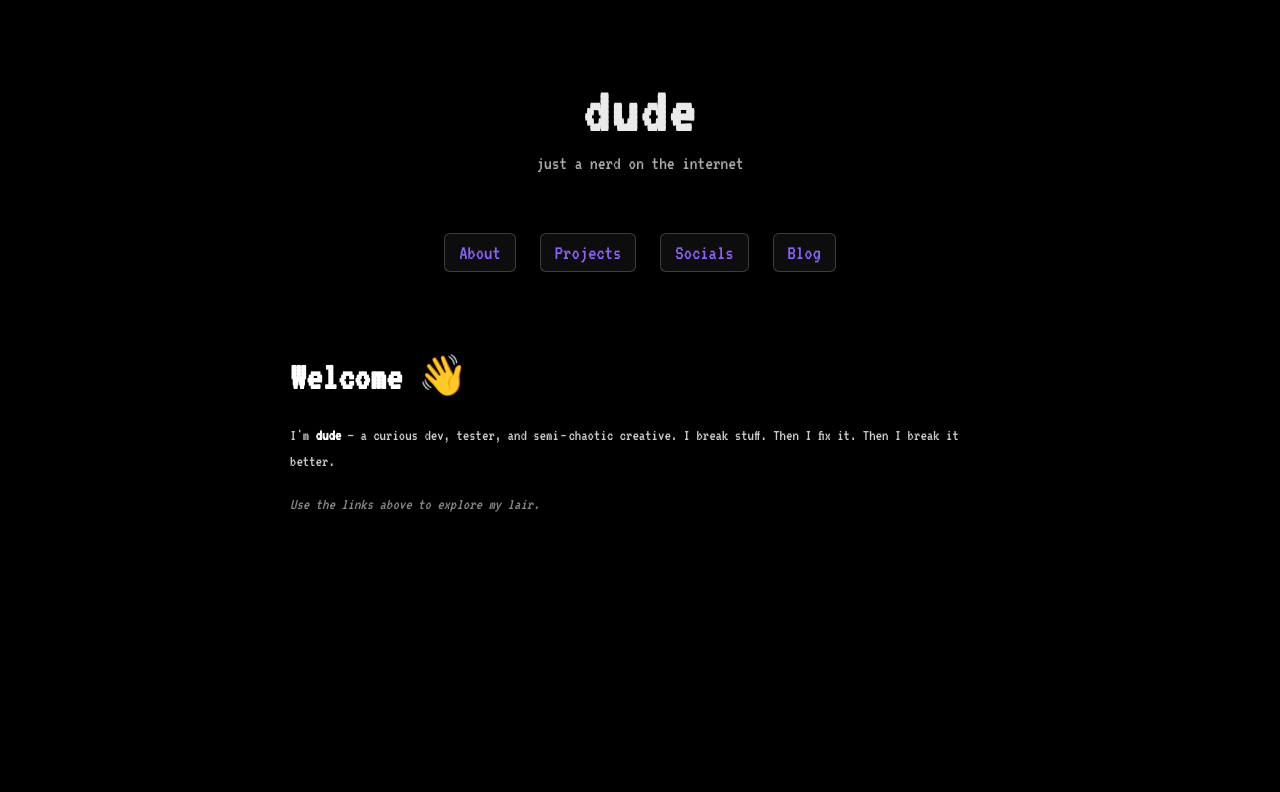
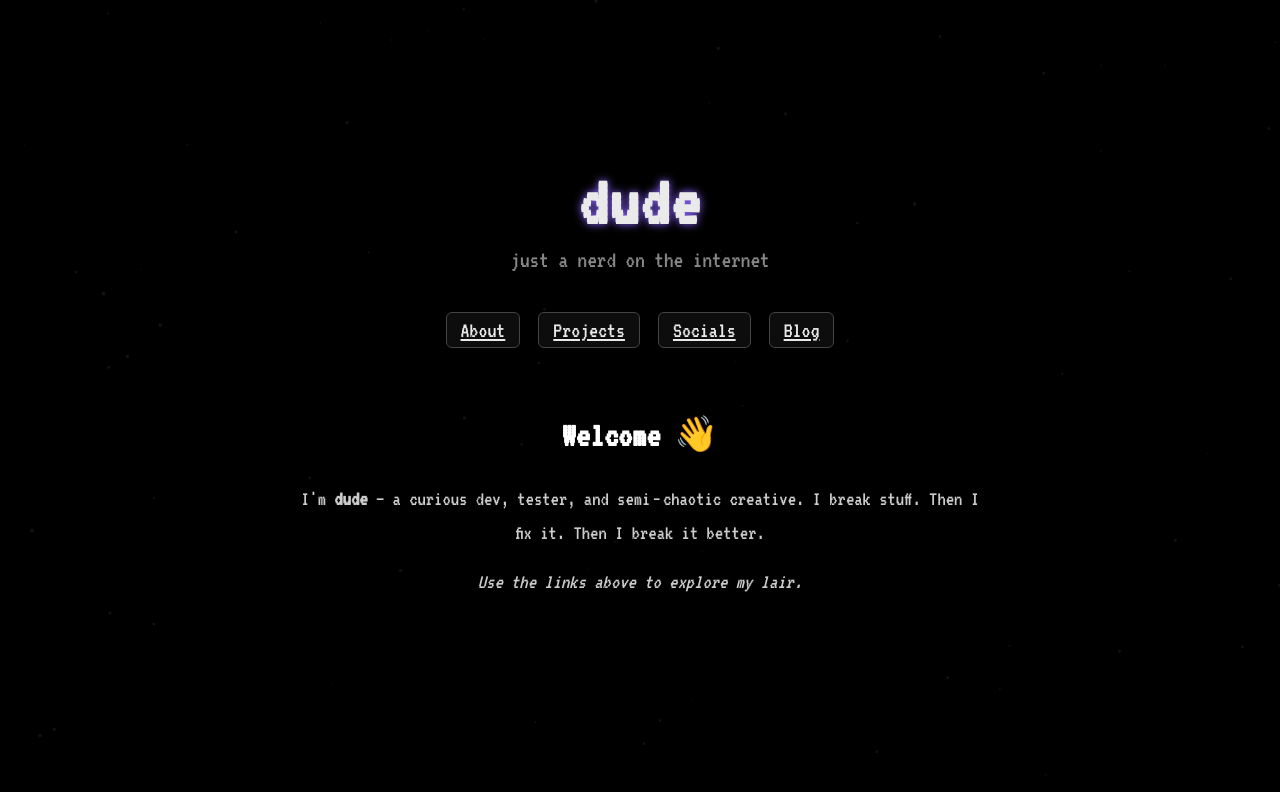
Before and after one commit to DudetxtDeveloper/dudetxtdeveloper.github.io, a plain HTML site: page index.html in a window 1280 px wide. Drawn offline with Linux system fonts and the light colour scheme.

Commit message:
Chatgpt my goat

```diff
--- a/index.html
+++ b/index.html
@@ -2,132 +2,146 @@
 <html lang="en">
 <head>
   <meta charset="UTF-8" />
-  <meta name="viewport" content="width=device-width, initial-scale=1" />
+  <meta name="viewport" content="width=device-width, initial-scale=1.0" />
   <title>dude — home</title>
-  <!-- Use similar font to enderman.ch (if you find what they use, replace) -->
   <link href="https://fonts.googleapis.com/css2?family=VT323&display=swap" rel="stylesheet" />
   <style>
-    /* Reset + basic setup */
     * {
-      margin: 0;
-      padding: 0;
-      box-sizing: border-box;
+      margin: 0; padding: 0; box-sizing: border-box;
     }
     html, body {
       height: 100%;
+      font-family: 'VT323', monospace;
       background: #000;
       color: #eaeaea;
-      font-family: 'VT323', monospace;
-      overflow-x: hidden;
-    }
-    a {
-      color: #8a63ff;
-      text-decoration: none;
-    }
-    a:hover {
-      text-decoration: underline;
+      overflow: hidden;
     }
 
-    /* Center content vertically + spacing like enderman.ch */
-    .main {
+    canvas#bg {
+      position: fixed;
+      top: 0; left: 0;
+      width: 100vw; height: 100vh;
+      z-index: 0;
+      pointer-events: none;
+    }
+
+    .container {
+      position: relative;
+      z-index: 1;
       display: flex;
       flex-direction: column;
       align-items: center;
-      width: 100%;
-      max-width: 800px;
-      margin: 0 auto;
-      padding: 80px 20px;
+      justify-content: center;
+      text-align: center;
+      min-height: 100vh;
+      padding: 60px 20px;
+      animation: fadeIn 1.2s ease;
     }
 
-    header {
-      text-align: center;
-      margin-bottom: 60px;
-      opacity: 0;
-      animation: fadeUp 0.8s ease-out forwards;
-    }
     header h1 {
-      font-size: 4rem;
-      letter-spacing: 3px;
+      font-size: 4.5rem;
+      letter-spacing: 2px;
+      text-shadow: 0 0 8px #8a63ff;
       margin-bottom: 10px;
     }
-    header .subtitle {
-      font-size: 1.2rem;
-      color: #aaaaaa;
+
+    header .tagline {
+      font-size: 1.5rem;
+      color: #888;
+      margin-bottom: 40px;
     }
 
     nav {
       display: flex;
-      gap: 24px;
-      margin-bottom: 80px;
-      opacity: 0;
-      animation: fadeUp 0.8s ease-out 0.3s forwards;
+      gap: 18px;
+      margin-bottom: 40px;
+      flex-wrap: wrap;
+      justify-content: center;
     }
+
     nav a {
-      font-size: 1.3rem;
-      padding: 8px 14px;
+      font-size: 1.4rem;
+      padding: 6px 14px;
+      border: 1px solid #444;
       border-radius: 6px;
-      border: 1px solid rgba(255,255,255,0.2);
       background: rgba(255,255,255,0.05);
-      transition: background 0.2s, transform 0.2s;
+      color: #eaeaea;
+      transition: all 0.2s ease;
     }
+
     nav a:hover {
-      background: rgba(255,255,255,0.12);
-      transform: translateY(-2px);
+      background: rgba(138,99,255,0.1);
+      color: #c9a8ff;
+      box-shadow: 0 0 8px #8a63ff80;
+      transform: translateY(-1px);
     }
 
     #content {
-      max-width: 700px;
-      text-align: left;
+      max-width: 720px;
+      padding: 20px;
+      font-size: 1.3rem;
+      line-height: 1.6;
+      transition: opacity 0.4s ease, transform 0.4s ease;
+    }
+
+    #content h2 {
+      font-size: 2.2rem;
+      margin-bottom: 18px;
+      color: #fff;
+    }
+
+    #content p {
+      color: #ccc;
+      margin-bottom: 16px;
+    }
+
+    a.inline {
+      color: #8a63ff;
+      text-decoration: none;
+    }
+    a.inline:hover {
+      text-decoration: underline;
+    }
+
+    .hide {
       opacity: 0;
       transform: translateY(20px);
-      transition: opacity 0.5s ease, transform 0.5s ease;
     }
-    #content.show {
+
+    .show {
       opacity: 1;
       transform: translateY(0);
     }
-    #content h2 {
-      font-size: 2.5rem;
-      margin-bottom: 24px;
-      color: #fff;
-    }
-    #content p {
-      margin-bottom: 18px;
-      line-height: 1.6;
-      color: #ccc;
-    }
-    #content strong {
-      color: #fff;
-    }
-    #content em {
-      color: #888;
+
+    @keyframes fadeIn {
+      from { opacity: 0; transform: scale(0.98); }
+      to   { opacity: 1; transform: scale(1); }
     }
 
-    /* Animation keyframes */
-    @keyframes fadeUp {
-      from {
-        opacity: 0;
-        transform: translateY(20px);
+    @media (max-width: 600px) {
+      header h1 {
+        font-size: 3rem;
       }
-      to {
-        opacity: 1;
-        transform: translateY(0);
+      nav a {
+        font-size: 1.2rem;
+        padding: 4px 10px;
       }
     }
   </style>
 </head>
 <body>
-  <div class="main">
+  <canvas id="bg"></canvas>
+  <div class="container">
     <header>
       <h1>dude</h1>
-      <div class="subtitle">just a nerd on the internet</div>
+      <div class="tagline">just a nerd on the internet</div>
     </header>
 
     <nav>
-      <a href="#" onclick="setContent('about'); return false;">About</a>
-      <a href="#" onclick="setContent('projects'); return false;">Projects</a>
-      <a href="#" onclick="setContent('socials'); return false;">Socials</a>
-      <a href="#" onclick="setContent('blog'); return false;">Blog</a>
+      <a href="#" onclick="switchContent('about')">About</a>
+      <a href="#" onclick="switchContent('projects')">Projects</a>
+      <a href="#" onclick="switchContent('socials')">Socials</a>
+      <a href="#" onclick="switchContent('blog')">Blog</a>
     </nav>
 
     <div id="content" class="show">
@@ -138,37 +152,82 @@
   </div>
 
   <script>
-    const contentMap = {
+    const content = {
       about: `
-        <h2>About</h2>
+        <h2>About Me</h2>
         <p>Hey, I’m <strong>dude</strong>. I build weird tools, test edge cases, and mess with tech just to see what breaks. It’s a lifestyle.</p>
-        <p>Thinking about what’s next, building side projects, maybe contributing, whatever feels right.</p>
+        <p>Always learning, always shipping. And sometimes disappearing into rabbit holes.</p>
       `,
       projects: `
         <h2>Projects</h2>
-        <p><strong>🧪 BreakThings.js</strong> — A test framework that reveals edge cases.</p>
-        <p><strong>🎮 GlitchEngine</strong> — Micro‑game engine built with fun chaos.</p>
-        <p><strong>🔍 Inspectr</strong> — Developer tools for peering under the hood.</p>
+        <p><strong>🧪 BreakThings.js</strong> — A framework for pushing your app to the edge.</p>
+        <p><strong>🎮 GlitchEngine</strong> — Minimal chaos-driven game engine.</p>
+        <p><strong>🔍 Inspectr</strong> — Tools for poking under the hood of anything web-based.</p>
       `,
       socials: `
         <h2>Socials</h2>
-        <p><a href="https://www.youtube.com/channel/UC3AIrkPjQYPjK5m5m0LwF6g" target="_blank" rel="noopener noreferrer">YouTube</a></p>
+        <p><a class="inline" href="https://www.youtube.com/channel/UC3AIrkPjQYPjK5m5m0LwF6g" target="_blank" rel="noopener">YouTube</a></p>
+        <p><a class="inline" href="https://github.com/" target="_blank">GitHub</a></p>
+        <p><a class="inline" href="https://twitter.com/" target="_blank">Twitter</a></p>
       `,
       blog: `
         <h2>Blog</h2>
-        <p>Maybe one day I'll maintain a blog. Could be ideas, experiments, or rants.</p>
+        <p>Maybe one day I’ll maintain a blog. Until then, this is a placeholder full of potential.</p>
+        <p>Expect experiments, breakdowns, weird tech, and digital chaos.</p>
       `
     };
 
-    function setContent(key) {
-      const c = document.getElementById('content');
-      // Hide then show with animation
-      c.classList.remove('show');
+    function switchContent(section) {
+      const el = document.getElementById('content');
+      el.classList.remove('show');
+      el.classList.add('hide');
       setTimeout(() => {
-        c.innerHTML = contentMap[key] || `<h2>404</h2><p>Nothing here…</p>`;
-        c.classList.add('show');
-      }, 200);
+        el.innerHTML = content[section] || '<h2>404</h2><p>Nothing to see here…</p>';
+        el.classList.remove('hide');
+        el.classList.add('show');
+      }, 250);
     }
+
+    // Background particles
+    const canvas = document.getElementById("bg");
+    const ctx = canvas.getContext("2d");
+    let particles = [];
+
+    function resizeCanvas() {
+      canvas.width = window.innerWidth;
+      canvas.height = window.innerHeight;
+    }
+
+    window.addEventListener("resize", resizeCanvas);
+    resizeCanvas();
+
+    function createParticles() {
+      particles = Array.from({ length: 70 }, () => ({
+        x: Math.random() * canvas.width,
+        y: Math.random() * canvas.height,
+        vx: (Math.random() - 0.5) * 0.3,
+        vy: (Math.random() - 0.5) * 0.3,
+        r: Math.random() * 1.5 + 0.5
+      }));
+    }
+
+    function updateParticles() {
+      ctx.clearRect(0, 0, canvas.width, canvas.height);
+      ctx.fillStyle = "rgba(255,255,255,0.07)";
+      for (let p of particles) {
+        p.x += p.vx;
+        p.y += p.vy;
+        if (p.x < 0 || p.x > canvas.width) p.vx *= -1;
+        if (p.y < 0 || p.y > canvas.height) p.vy *= -1;
+        ctx.beginPath();
+        ctx.arc(p.x, p.y, p.r, 0, Math.PI * 2);
+        ctx.fill();
+      }
+      requestAnimationFrame(updateParticles);
+    }
+
+    createParticles();
+    updateParticles();
   </script>
 </body>
 </html>
```
